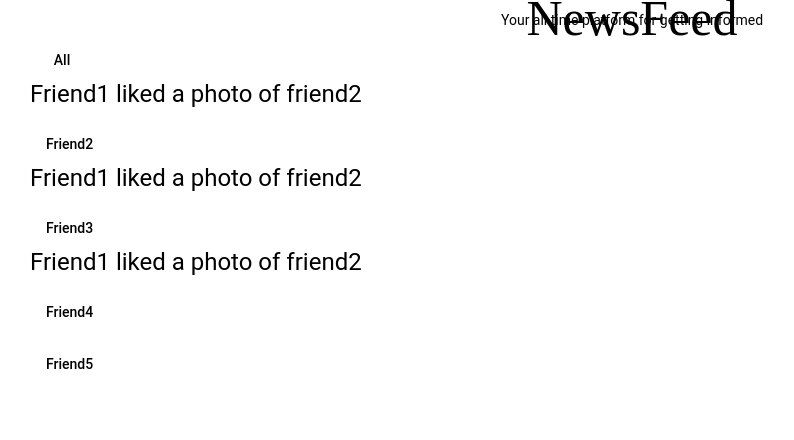
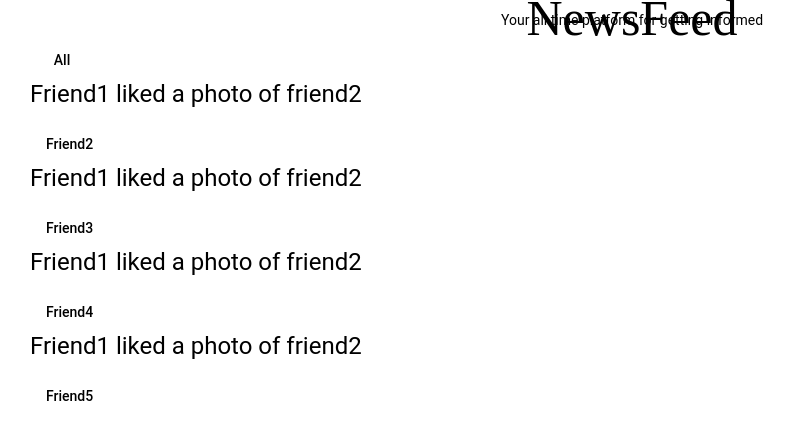
Before and after one commit to paulmunyao/newsfeed, an Angular app: page / in a window 1280 px wide. Both pictures are taken after a click on the button "All". Shown: the top 440 px of the page, without its empty margins (8-802 px from the left). Built offline with nearby package versions, Linux system fonts and the light colour scheme; a web font is replaced by a local one.

Commit message:
pass message instance

```diff
--- a/src/app/user/user.component.html
+++ b/src/app/user/user.component.html
@@ -6,6 +6,6 @@
   <button mat-button>Friend3</button><br />
   <h1 [hidden]="isDisplay">{{ msg }}</h1>
   <button mat-button>Friend4</button><br />
-  <h1 [hidden]="isDisplay"></h1>
+  <h1 [hidden]="isDisplay">{{msg}}</h1>
   <button mat-button>Friend5</button><br />
 </div>
```
